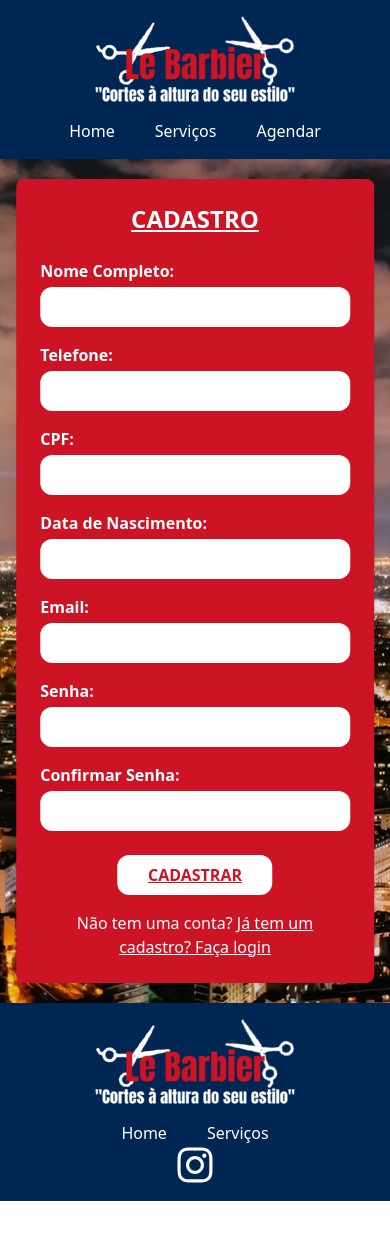
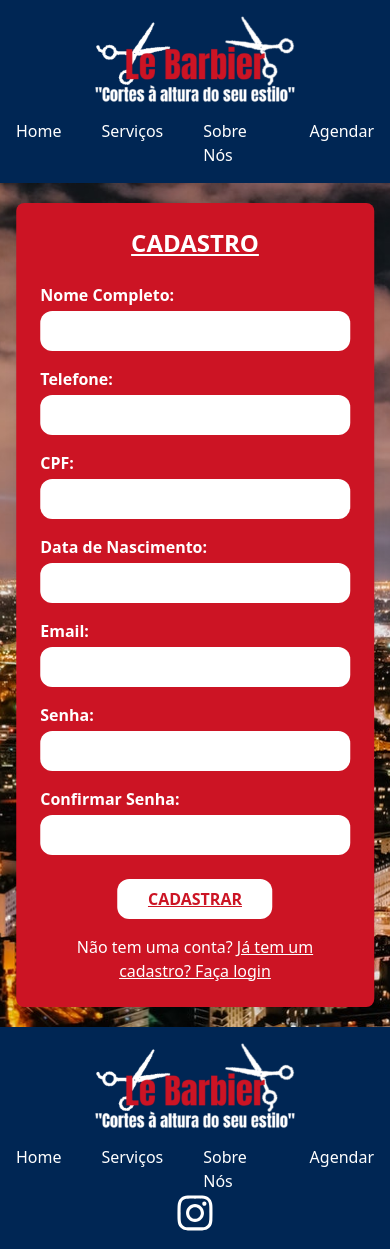
Before and after one commit to Victor-Santos-Silva/FrontEnd-Barbearia, a Next.js app: page /cadastro in a window 390 px wide. Before the commit the page ends 1201 px from the top, so only its background shows below. Built offline with nearby package versions, Linux system fonts and the light colour scheme.

Commit message:
colocando rotas na homepage

```diff
--- a/src/app/servicos/page.tsx
+++ /dev/null
@@ -1,16 +0,0 @@
-import Card from '@/components/serviços'
-import Footer from '@/components/footer'
-import Header from '@/components/header'
-
-export default function ServicosPage () {
-  return (
-    <main>
-      <Header />
-      <h1 className='text-center text-red-700 font-bold text-4xl my-10'>
-        Nossos Serviços
-      </h1>
-      <Card />
-      <Footer />
-    </main>
-  )
-}
--- a/src/components/footer.tsx
+++ b/src/components/footer.tsx
@@ -7,16 +7,22 @@ export default function Footer () {
   return (
     <footer className='bg-[#002654] p-4 flex flex-col md:flex-row items-center justify-between text-white'>
       {/* Logo */}
-      <Image
-        src={logo}
-        alt='Logo Marca'
-        className='w-[200px] h-auto pl-3] hover:scale-105 transition'
-      />
+      <Link href='/'>
+        <Image
+          src={logo}
+          alt='Logo Marca'
+          className='w-[200px] h-auto pl-3] hover:scale-105 transition'
+        />
+      </Link>
+
       {/* Links principais */}
       <div className='flex gap-10 mt-4 md:mt-0 '>
         <Link href='/'>Home</Link>
-        <Link href='/servicos'>Serviços</Link>
-        {/*<Link href='/agendar'>Agendar</Link> */}
+        <Link href='/#servicos'>Serviços</Link>
+        <Link href='/#sobrenos'>Sobre Nós</Link>
+        <Link href='https://www.instagram.com/joorginho23/' target='_blank'>
+          Agendar
+        </Link>
       </div>
 
       <div className='hidden md:flex md:gap-10'>
--- a/src/components/header.tsx
+++ b/src/components/header.tsx
@@ -6,20 +6,25 @@ export default function Header () {
   return (
     <header className='bg-[#002654] p-4 flex flex-col md:flex-row items-center justify-evenly text-white'>
       {/* Logo */}
-      <Image
-        src={logo}
-        alt='Logo Marca'
-        className='w-[200px] h-auto pl-3]  hover:scale-105 transition'
-      />
+      <Link href='/'>
+        <Image
+          src={logo}
+          alt='Logo Marca'
+          className='w-[200px] h-auto pl-3] hover:scale-105 transition'
+        />
+      </Link>
       {/* Links principais */}
       <div className='flex gap-10 mt-4 md:mt-0 '>
         <Link href='/'>Home</Link>
-        <Link href='/servicos'>Serviços</Link>
-        <Link href='https://www.instagram.com/joorginho23/' target='_blank'>Agendar</Link>
+        <Link href='/#servicos'>Serviços</Link>
+        <Link href='/#sobrenos'>Sobre Nós</Link>
+        <Link href='https://www.instagram.com/joorginho23/' target='_blank'>
+          Agendar
+        </Link>
       </div>
 
       {/* Login e cadastro */}
-     {/*  <div className='flex gap-10 mt-4 md:mt-0 pr-0 md:pr-12 '>
+      {/*  <div className='flex gap-10 mt-4 md:mt-0 pr-0 md:pr-12 '>
         <Link href='/login'>Login</Link>
         <Link href='/cadastro'>Cadastro</Link>
       </div> */}
--- a/src/components/serviços.tsx
+++ b/src/components/serviços.tsx
@@ -6,7 +6,7 @@ export default function Card () {
   const contatoBarbeiro = 'https://www.instagram.com/joorginho23/'
 
   return (
-    <section className="bg-gradient-to-b from-[#001b40] to-[#002654] py-10">
+    <section id='servicos' className="bg-gradient-to-b from-[#001b40] to-[#002654] py-10">
       <h1 className="text-center text-red-600 font-extrabold text-5xl mb-10 tracking-wide">
         Nossos Serviços
       </h1>
--- a/src/components/sobreNos.tsx
+++ b/src/components/sobreNos.tsx
@@ -1,7 +1,7 @@
 import React from 'react'
 const SobreNos = () => {
   return (
-    <section className='flex flex-col items-center justify-center gap-8 px-4 py-8 md:flex-row md:justify-around md:px-8 '>
+    <section id='sobrenos' className='flex flex-col items-center justify-center gap-8 px-4 py-8 md:flex-row md:justify-around md:px-8 '>
       <div className='md:w-1/2 '>
         <h2 className='mb-4 text-center font-bold text-4xl text-[#CC1424] md:text-5xl '>
           Sobre Nós
```
